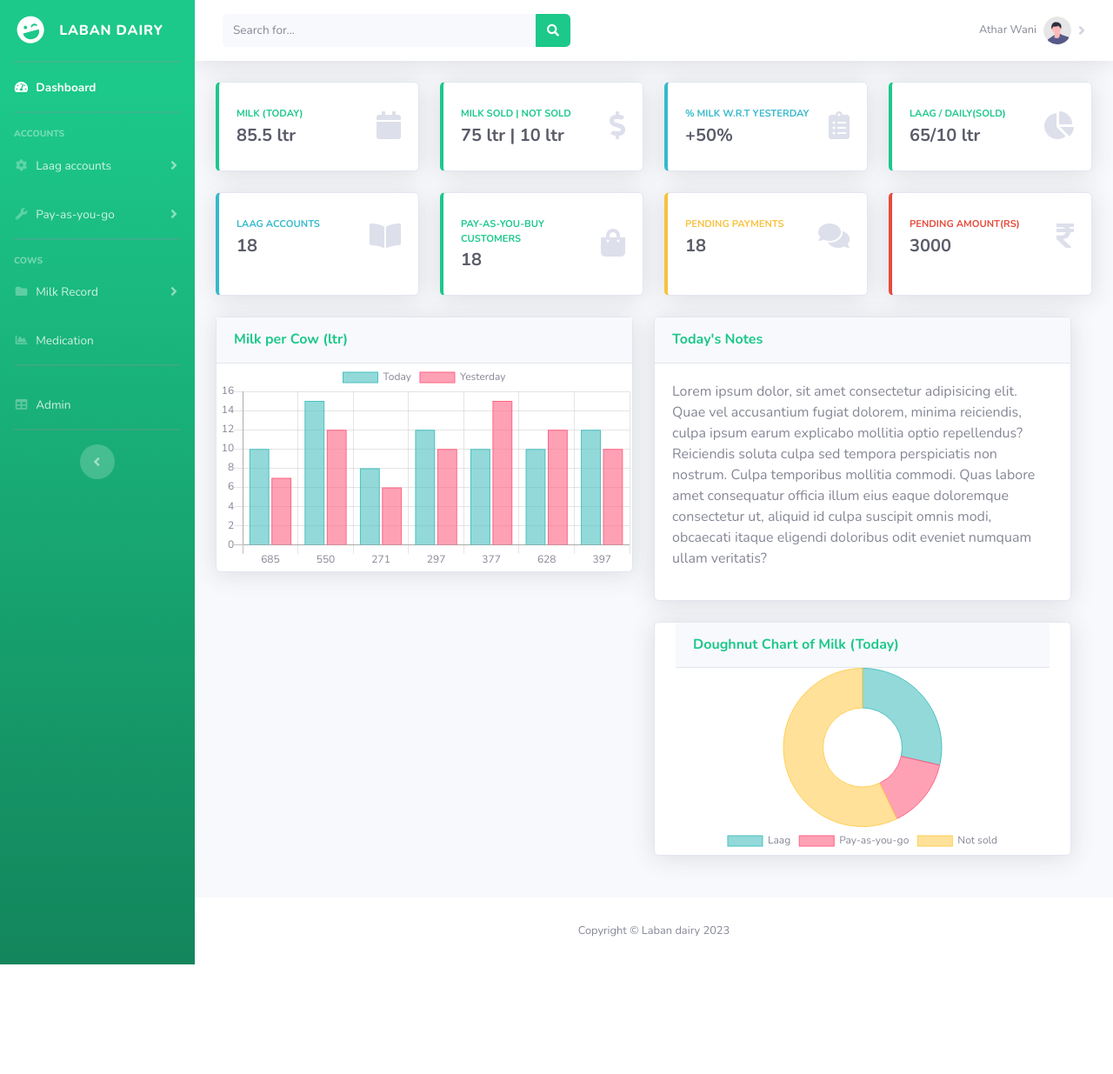
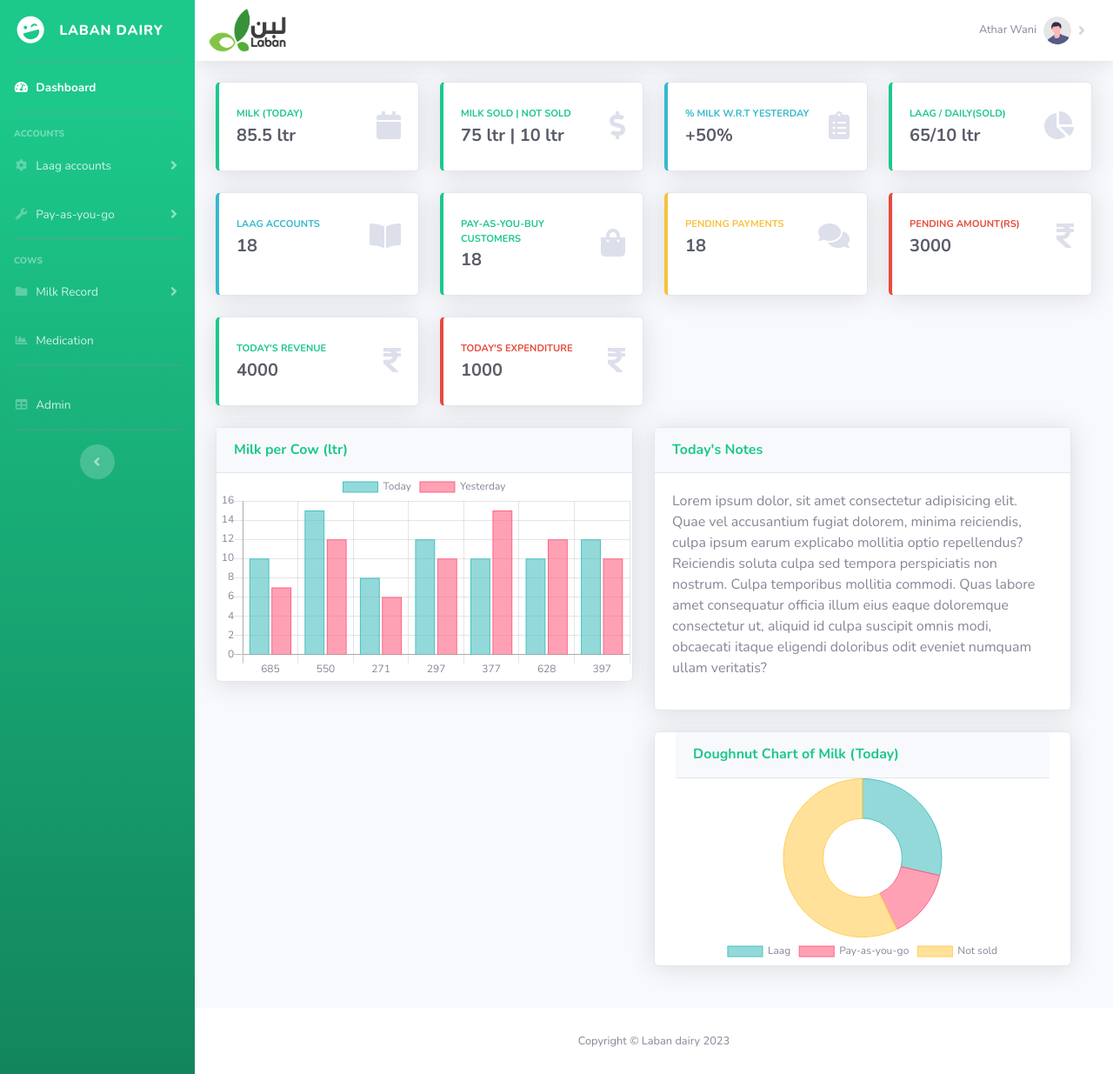
Before and after one commit to abhishekpatil4/labandairy, a Django app: page / in a window 1280 px wide. Shown: the whole page at 87% size. Before the commit the page ends 1109 px from the top, so only its background shows below. Run offline with Django 4.2, Linux system fonts and the light colour scheme; a user stored in the database is signed in; some libraries are stand-ins or nearby versions.

Commit message:
Added more cards to dashboard.html

```diff
--- a/templates/base.html
+++ b/templates/base.html
@@ -152,18 +152,9 @@
                     </button>
 
                     <!-- Topbar Search -->
-                    <form
-                        class="d-none d-sm-inline-block form-inline mr-auto ml-md-3 my-2 my-md-0 mw-100 navbar-search">
-                        <div class="input-group">
-                            <input type="text" class="form-control bg-light border-0 small" placeholder="Search for..."
-                                aria-label="Search" aria-describedby="basic-addon2">
-                            <div class="input-group-append">
-                                <button class="btn btn-success" type="button">
-                                    <i class="fas fa-search fa-sm"></i>
-                                </button>
-                            </div>
-                        </div>
-                    </form>
+                    <a class="navbar-brand" href="#">
+                        <img src="{% static 'img/laban.png' %}" alt="Logo" width="90" height="" class="d-inline-block align-top">
+                    </a>
 
                     <!-- Topbar Navbar -->
                     <ul class="navbar-nav ml-auto">
@@ -190,18 +181,7 @@
                             <!-- Dropdown - User Information -->
                             <div class="dropdown-menu dropdown-menu-right shadow animated--grow-in"
                                 aria-labelledby="userDropdown">
-                                <a class="dropdown-item" href="#">
-                                    <i class="fas fa-user fa-sm fa-fw mr-2 text-gray-400"></i>
-                                    Profile
-                                </a>
-                                <a class="dropdown-item" href="#">
-                                    <i class="fas fa-cogs fa-sm fa-fw mr-2 text-gray-400"></i>
-                                    Settings
-                                </a>
-                                <a class="dropdown-item" href="#">
-                                    <i class="fas fa-list fa-sm fa-fw mr-2 text-gray-400"></i>
-                                    Activity Log
-                                </a>
+
                                 <div class="dropdown-divider"></div>
                                 <a class="dropdown-item" href="/logout" data-toggle="modal" data-target="#logoutModal">
                                     <i class="fas fa-sign-out-alt fa-sm fa-fw mr-2 text-gray-400"></i>
--- a/templates/dashboard.html
+++ b/templates/dashboard.html
@@ -160,7 +160,40 @@
             </div>
         </div>
     </div>
-
+    <div class="row">
+        <div class="col-xl-3 col-md-6 mb-4">
+            <div class="card border-left-success shadow h-100 py-2">
+                <div class="card-body">
+                    <div class="row no-gutters align-items-center">
+                        <div class="col mr-2">
+                            <div class="text-xs font-weight-bold text-success text-uppercase mb-1">
+                                Today's Revenue</div>
+                            <div class="h5 mb-0 font-weight-bold text-gray-800">4000</div>
+                        </div>
+                        <div class="col-auto">
+                            <i class="fas fa-rupee-sign fa-2x text-gray-300"></i>
+                        </div>
+                    </div>
+                </div>
+            </div>
+        </div>
+        <div class="col-xl-3 col-md-6 mb-4">
+            <div class="card border-left-danger shadow h-100 py-2">
+                <div class="card-body">
+                    <div class="row no-gutters align-items-center">
+                        <div class="col mr-2">
+                            <div class="text-xs font-weight-bold text-danger text-uppercase mb-1">
+                                Today's Expenditure</div>
+                            <div class="h5 mb-0 font-weight-bold text-gray-800">1000</div>
+                        </div>
+                        <div class="col-auto">
+                            <i class="fas fa-rupee-sign fa-2x text-gray-300"></i>
+                        </div>
+                    </div>
+                </div>
+            </div>
+        </div>
+    </div>
     <div class="row">
 
 
```
Also changed, not shown: db.sqlite3.
